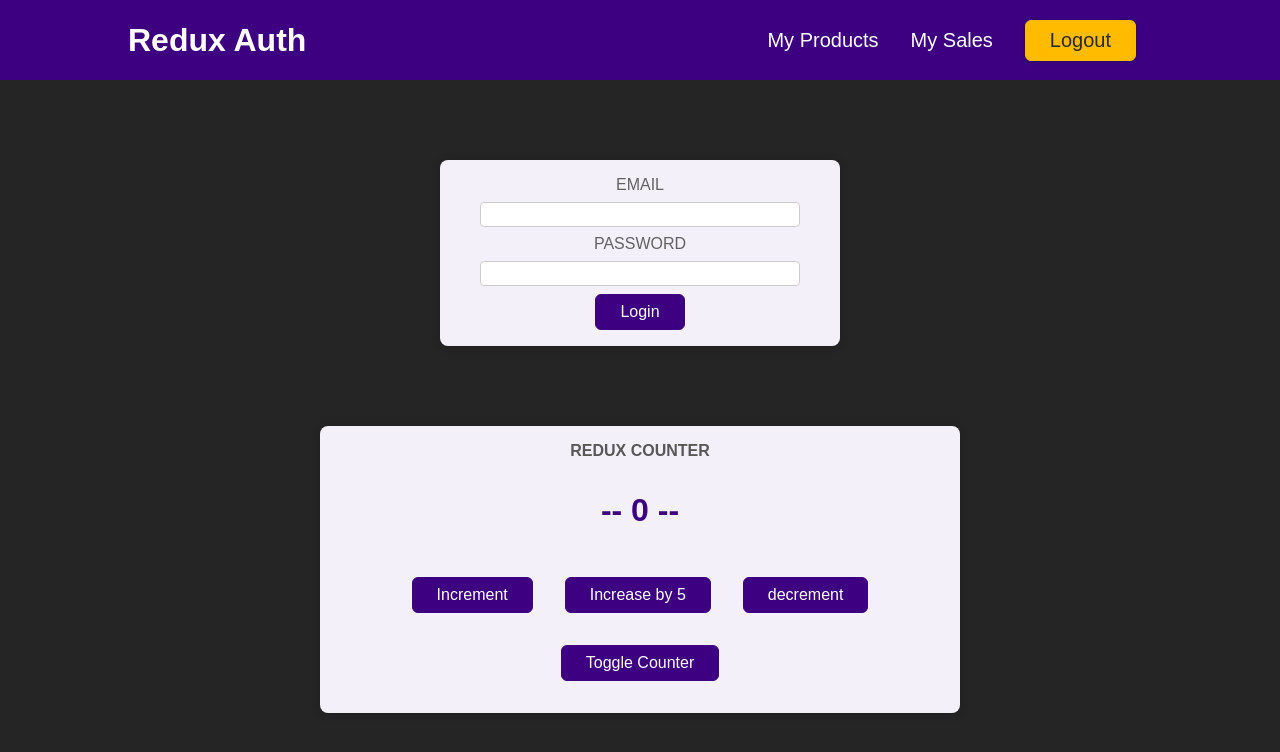
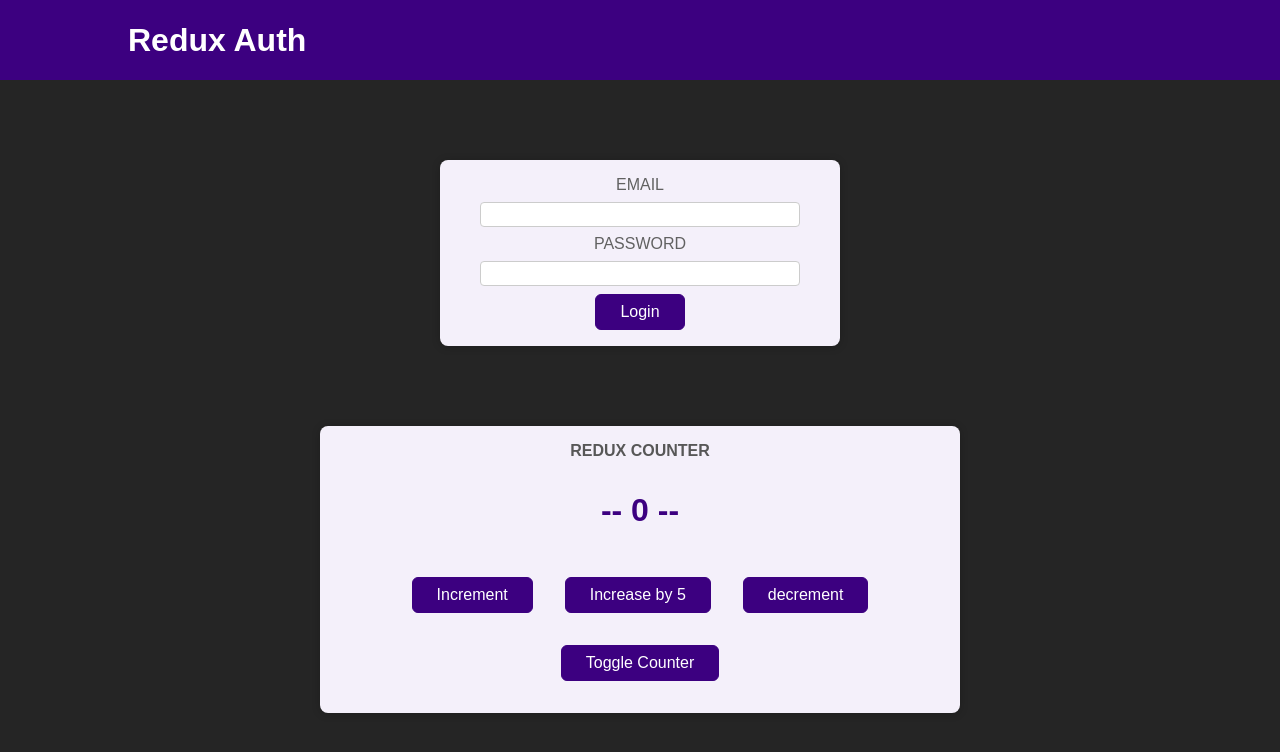
Before and after one commit to Trucker9/reactjs_sandbox, a React (Create React App) app in the folder 10th/: page / in a window 1280 px wide. Shown: the top 752 px of the page. Built offline with nearby package versions, Linux system fonts and the light colour scheme.

Commit message:
using auth slice in components

```diff
--- a/10th/src/App.js
+++ b/10th/src/App.js
@@ -1,13 +1,21 @@
 import { Fragment } from 'react';
+import { useSelector } from 'react-redux';
+
+
 import Counter from './components/Counter';
 import Header from './components/Header';
 import Auth from './components/Auth';
+import UserProfile from './components/UserProfile';
 
 function App() {
+  const isAuthenticated = useSelector((state) => state.auth.isAuthenticated);
+
+
+
   return (
     <Fragment>
       <Header />
-      <Auth />
+      {isAuthenticated ? <UserProfile /> : <Auth />}
       <Counter />
     </Fragment>
   );
--- a/10th/src/components/Auth.js
+++ b/10th/src/components/Auth.js
@@ -1,10 +1,23 @@
+import { useDispatch } from 'react-redux';
+
+import { authAction } from '../store/index';
 import classes from './Auth.module.css';
 
 const Auth = () => {
+
+const dispatch = useDispatch();
+
+
+  const loginHandler = (e) => {
+    e.preventDefault();
+    // authAction.login() returns an action and then dispatch sends it to the store to execute the login reducer method
+    dispatch(authAction.login());
+  }
+
   return (
     <main className={classes.auth}>
       <section>
-        <form>
+        <form onSubmit={loginHandler}>
           <div className={classes.control}>
             <label htmlFor='email'>Email</label>
             <input type='email' id='email' />
--- a/10th/src/components/Header.js
+++ b/10th/src/components/Header.js
@@ -1,22 +1,35 @@
+import { useDispatch, useSelector } from 'react-redux';
+import { authAction } from '../store/index';
 import classes from './Header.module.css';
 
 const Header = () => {
+  const isAuth = useSelector((state) => state.auth.isAuthenticated);
+
+  const dispatch = useDispatch();
+
+  const logOutHandler = (e) => {
+    e.preventDefault();
+    dispatch(authAction.logout());
+  };
+
   return (
     <header className={classes.header}>
       <h1>Redux Auth</h1>
+      {isAuth && (
         <nav>
           <ul>
             <li>
-            <a href='/'>My Products</a>
+              <a href="/">My Products</a>
             </li>
             <li>
-            <a href='/'>My Sales</a>
+              <a href="/">My Sales</a>
             </li>
             <li>
-            <button>Logout</button>
+              <button onClick={logOutHandler}>Logout</button>
             </li>
           </ul>
         </nav>
+      )}
     </header>
   );
 };
```
Lines whose indentation alone changed are shown as unchanged.
